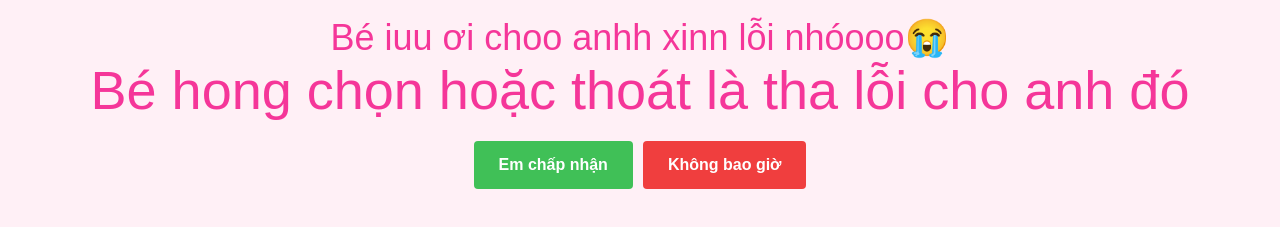
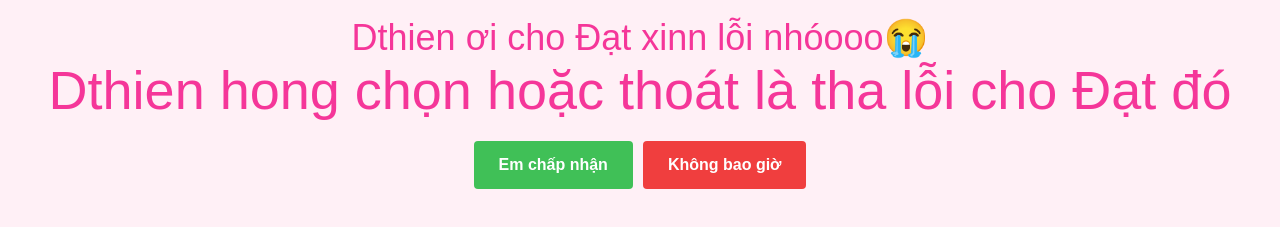
Before and after one commit to Cdecca/xin-loi-Dthine, a plain HTML site: page index.html in a window 1280 px wide. Shown: the part 457-684 px from the top of the page. Drawn offline with Linux system fonts and the light colour scheme; a web font is replaced by a local one.

Commit message:
Update index.html

```diff
--- a/index.html
+++ b/index.html
@@ -15,7 +15,7 @@
         font-size: 1.5em; /* Kích thước chữ 1.5em */
       }
     </style>
-    <title>Valentine</title>
+    <title>Dạt xin lỗi Dthien mà</title>
   </head>
   <body>
     <main class="container">
@@ -25,8 +25,8 @@
         alt="Picture of a cat"
       />
       <p class="title">
-        Bé iuu ơi choo anhh xinn lỗi nhóooo😭<br /><span
-          >Bé hong chọn hoặc thoát là tha lỗi cho anh đó</span
+        Dthien ơi cho Đạt xinn lỗi nhóooo😭<br /><span
+          >Dthien hong chọn hoặc thoát là tha lỗi cho Đạt đó</span
         >
       </p>
       <div class="buttons">
```
